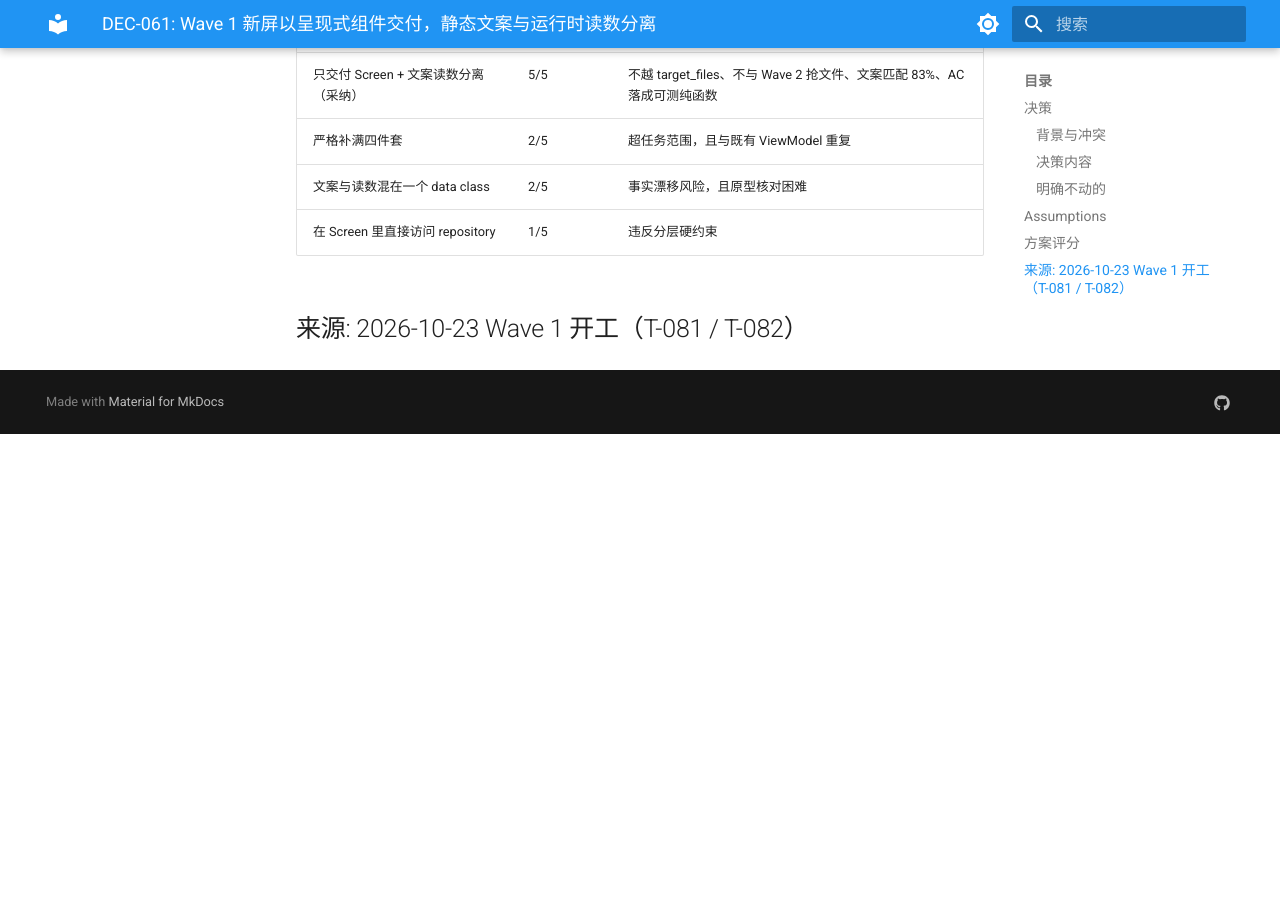
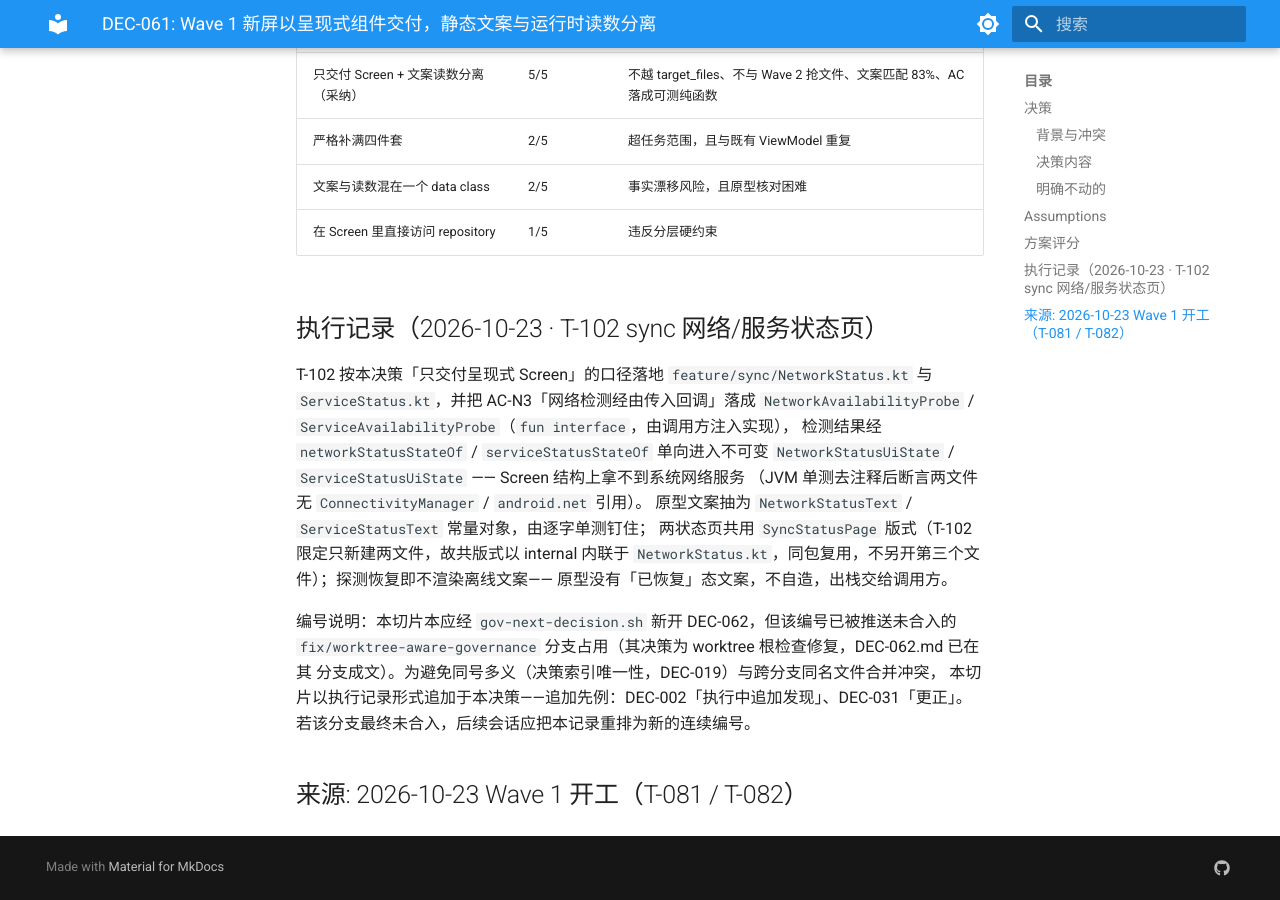
Before and after one commit to zerophix/lightweigh, an MkDocs documentation site: the page built from docs/ai/decisions/DEC-061.md, in a window 1280 px wide and 900 px high, scrolled down 2032 px. Built offline with MkDocs 1.6.1 and Material for MkDocs 9.7.7, drawn with Linux system fonts in a browser that asks for light colours; before the commit the page ends 2466 px from its top, so only the background shows below that.

Commit message:
docs(sync): append t-102 execution record to dec-061 and devnotes
Session-Id: ses-20261023-082026-c38ecd72

```diff
--- a/docs/ai/decisions/DEC-061.md
+++ b/docs/ai/decisions/DEC-061.md
@@ -78,4 +78,23 @@ task_groups:
 | 文案与读数混在一个 data class | 2/5 | 事实漂移风险，且原型核对困难 |
 | 在 Screen 里直接访问 repository | 1/5 | 违反分层硬约束 |
 
+## 执行记录（2026-10-23 · T-102 sync 网络/服务状态页）
+
+T-102 按本决策「只交付呈现式 Screen」的口径落地 `feature/sync/NetworkStatus.kt` 与
+`ServiceStatus.kt`，并把 AC-N3「网络检测经由传入回调」落成
+`NetworkAvailabilityProbe` / `ServiceAvailabilityProbe`（`fun interface`，由调用方注入实现），
+检测结果经 `networkStatusStateOf` / `serviceStatusStateOf` 单向进入不可变
+`NetworkStatusUiState` / `ServiceStatusUiState` —— Screen 结构上拿不到系统网络服务
+（JVM 单测去注释后断言两文件无 `ConnectivityManager` / `android.net` 引用）。
+原型文案抽为 `NetworkStatusText` / `ServiceStatusText` 常量对象，由逐字单测钉住；
+两状态页共用 `SyncStatusPage` 版式（T-102 限定只新建两文件，故共版式以 internal
+内联于 `NetworkStatus.kt`，同包复用，不另开第三个文件）；探测恢复即不渲染离线文案——
+原型没有「已恢复」态文案，不自造，出栈交给调用方。
+
+编号说明：本切片本应经 `gov-next-decision.sh` 新开 DEC-062，但该编号已被推送未合入的
+`fix/worktree-aware-governance` 分支占用（其决策为 worktree 根检查修复，DEC-062.md 已在其
+分支成文）。为避免同号多义（决策索引唯一性，DEC-019）与跨分支同名文件合并冲突，
+本切片以执行记录形式追加于本决策——追加先例：DEC-002「执行中追加发现」、DEC-031「更正」。
+若该分支最终未合入，后续会话应把本记录重排为新的连续编号。
+
 ## 来源: 2026-10-23 Wave 1 开工（T-081 / T-082）
```
Also changed, not shown: docs/ai/lifecycle/04_DevNotes.md (+2 -0 lines).
